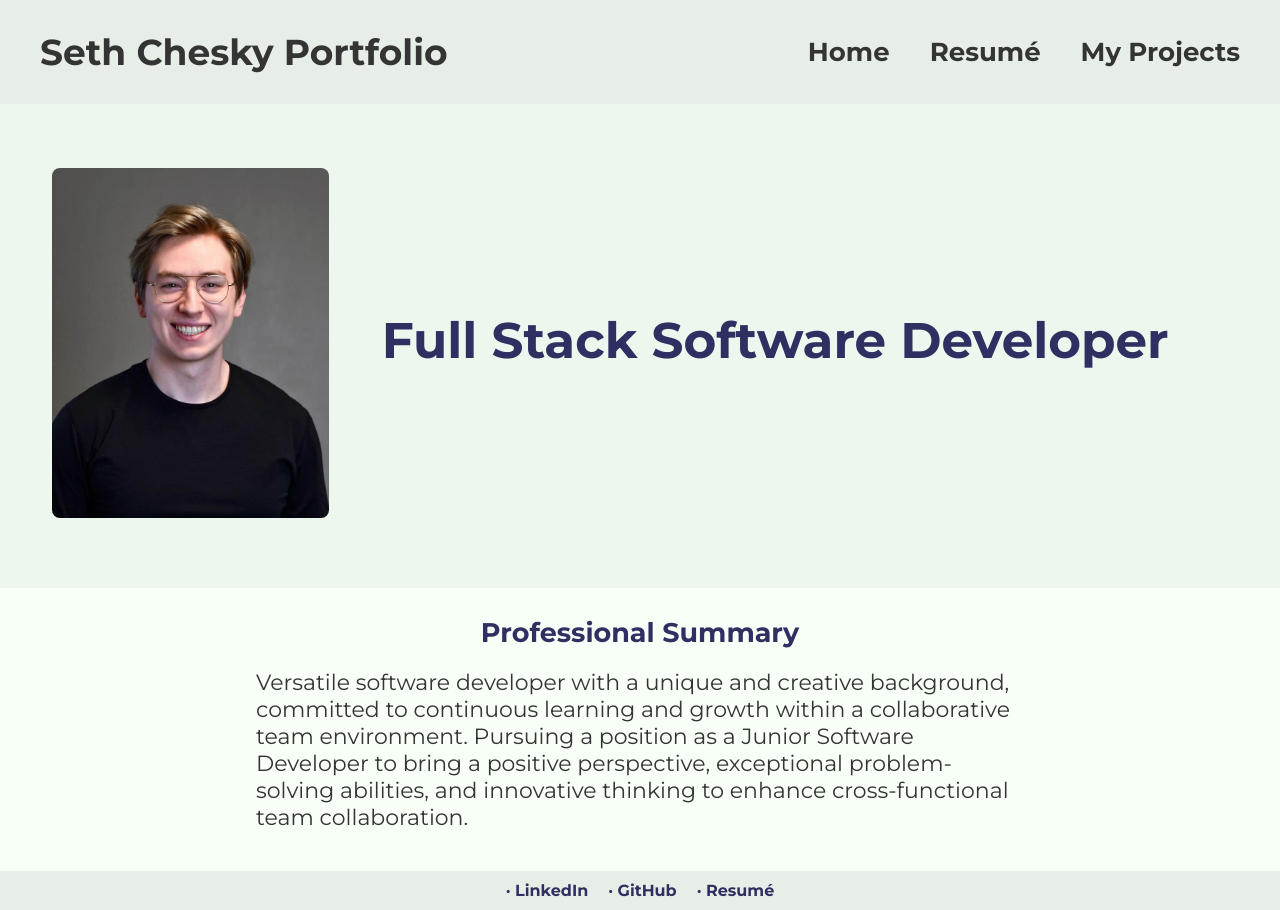
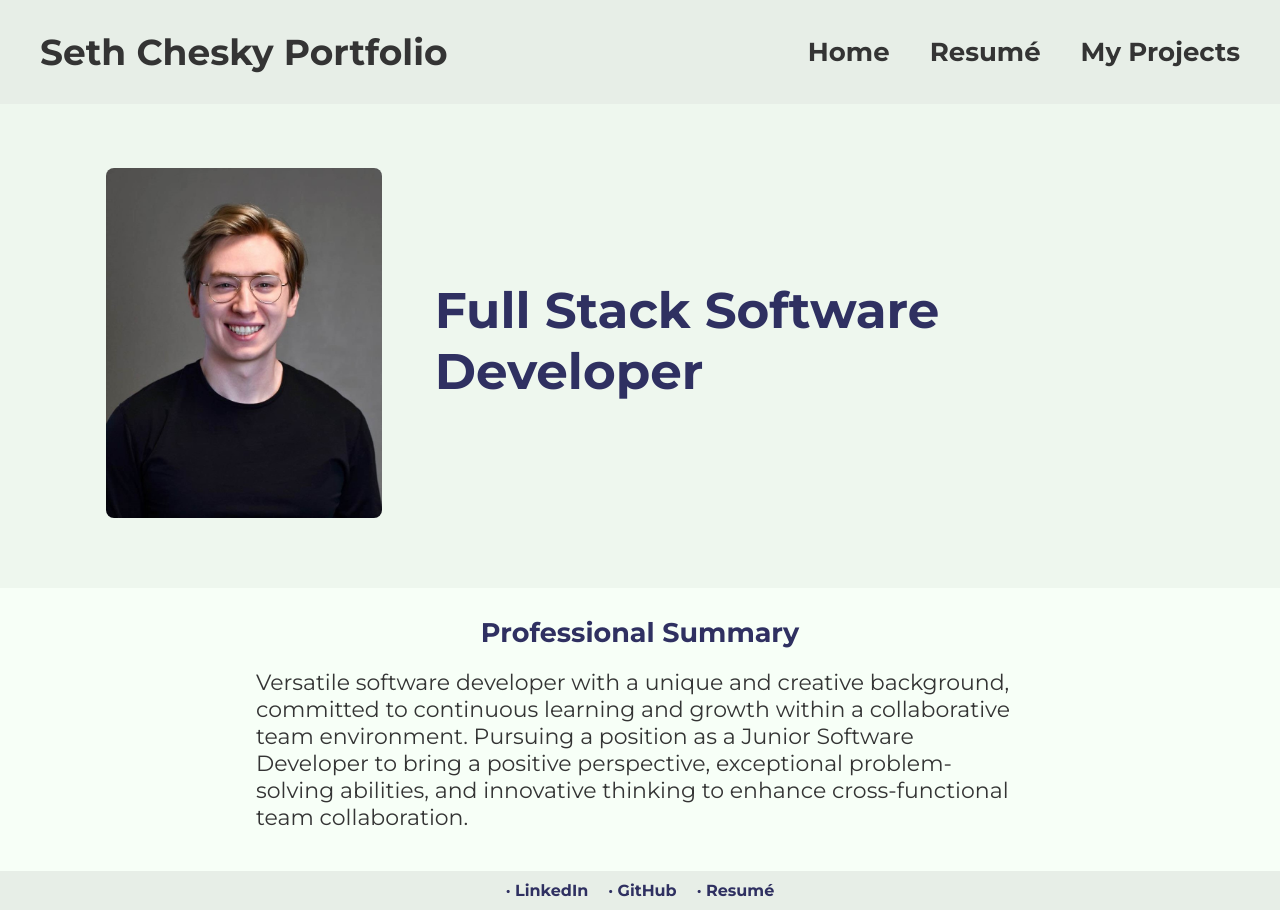
Before and after one commit to chethnut/portfolio-page-vue, a Vue app: page / in a window 1280 px wide. Built offline with nearby package versions, Linux system fonts and the light colour scheme.

Commit message:
style changes

```diff
--- a/src/views/AboutView.vue
+++ b/src/views/AboutView.vue
@@ -72,7 +72,7 @@ export default {
   flex-direction: column;
   padding-left: 5%;
   flex-grow: 1;
-  white-space: nowrap;
+
 }
 
 .info-container {
```
